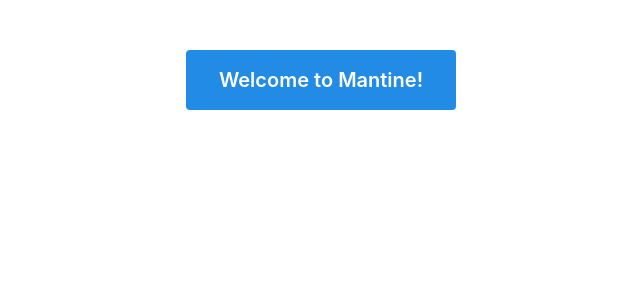
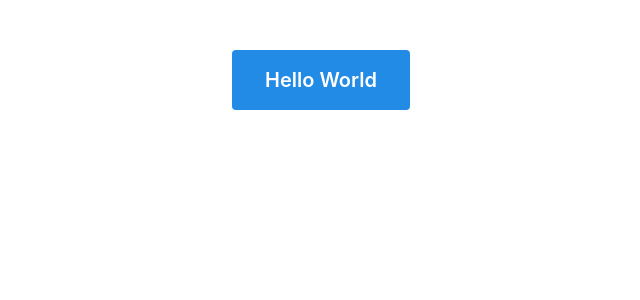
Before and after one commit to henrylin03/stoic-quotes, a Next.js app: page / in a window 1280 px wide. Shown: the top 300 px of the page, without its empty margins (319-959 px from the left). Built offline with nearby package versions, Linux system fonts and the light colour scheme.

Commit message:
add favicon and readme image and test hello world

```diff
--- a/pages/index.tsx
+++ b/pages/index.tsx
@@ -3,7 +3,7 @@ import { Button, Group } from "@mantine/core";
 export default function IndexPage() {
   return (
     <Group mt={50} justify="center">
-      <Button size="xl">Welcome to Mantine!</Button>
+      <Button size="xl">Hello World</Button>
     </Group>
   );
 }
```
Also changed, not shown: public/sculpture.jpg (added), 1 other file (tests, documents, lock files or other folders).
